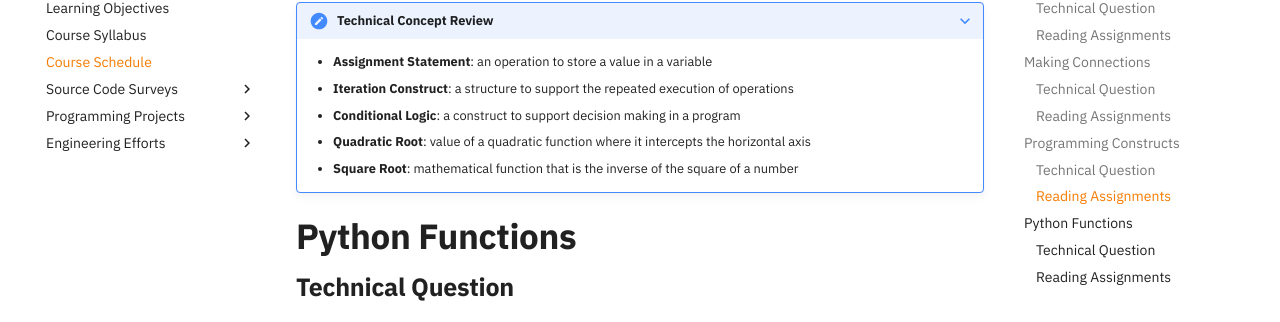
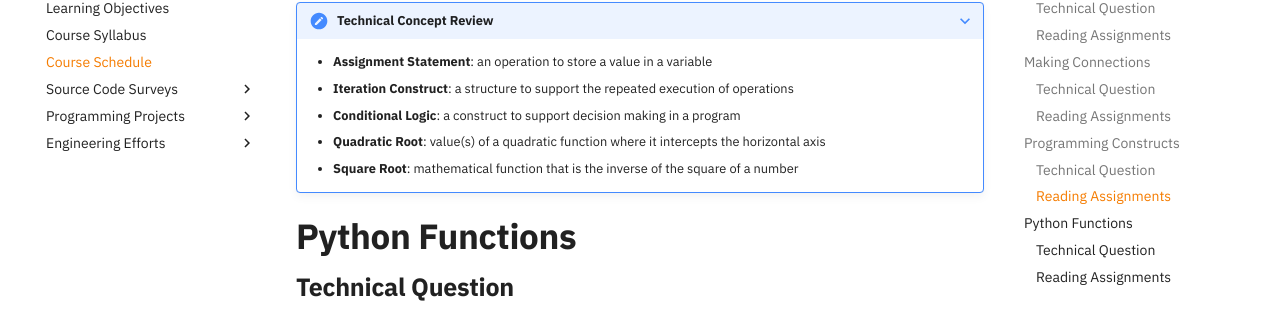
Before and after one commit to ProactiveProgrammers/www.proactiveprogrammers.com, an MkDocs documentation site: the page built from docs/discrete-structures/schedule-discrete-structures.md, in a window 1280 px wide and 900 px high, scrolled down 1216 px. Shown: the part 127-449 px from the top of the window. Built offline with MkDocs 1.6.1 and Material for MkDocs 9.7.7, drawn with Linux system fonts in a browser that asks for light colours; comment, search, counter and statistics services are not loaded.

```diff
--- a/docs/discrete-structures/schedule-discrete-structures.md
+++ b/docs/discrete-structures/schedule-discrete-structures.md
@@ -52,11 +52,12 @@
     - **Assignment Statement**: an operation to store a value in a variable
     - **Iteration Construct**: a structure to support the repeated execution of
       operations
-    - **Conditional Logic**: a construct to support decision making in a program
-    - **Quadratic Root**: value of a quadratic function where it intercepts the
-      horizontal axis
-    - **Square Root**: mathematical function that is the inverse of the square of a
-      number
+    - **Conditional Logic**: a construct to support decision making in a
+      program
+    - **Quadratic Root**: value(s) of a quadratic function where it intercepts
+      the horizontal axis
+    - **Square Root**: mathematical function that is the inverse of the square
+      of a number
 
 ## Python Functions
 
```
